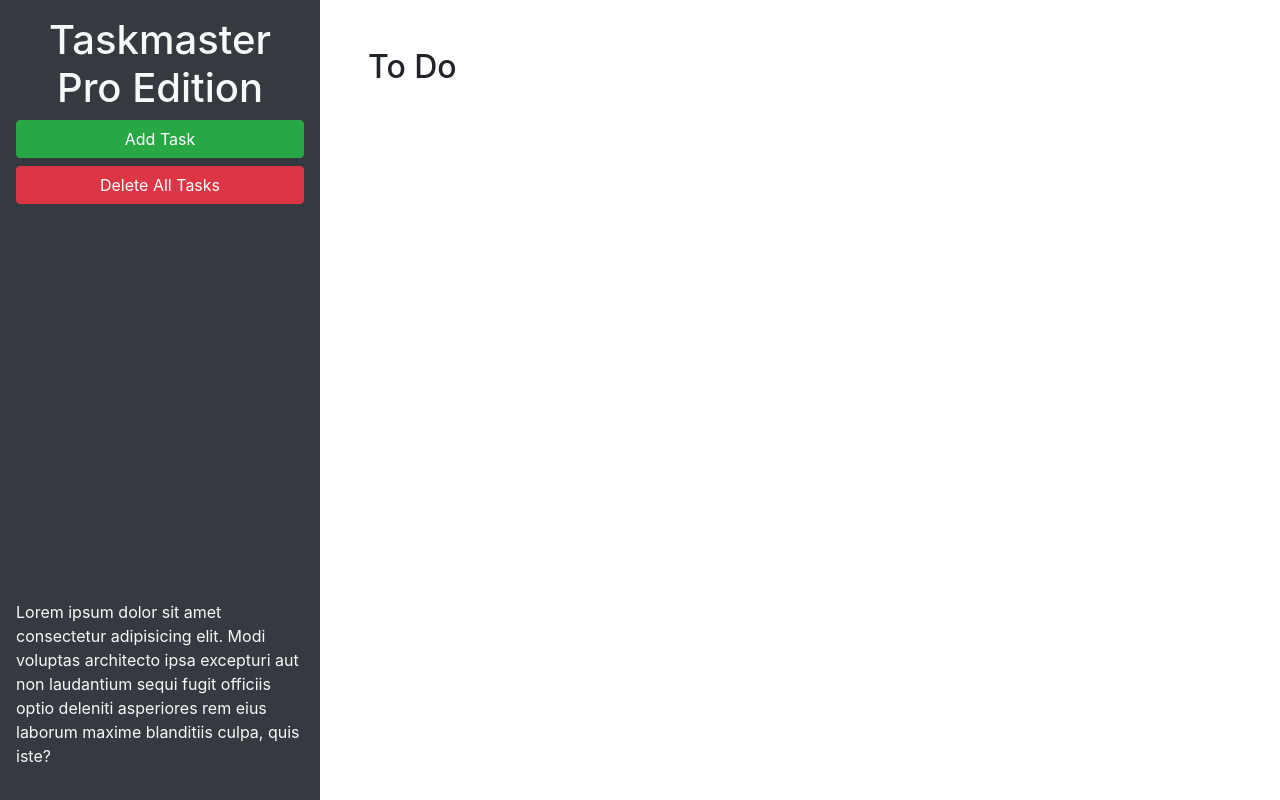
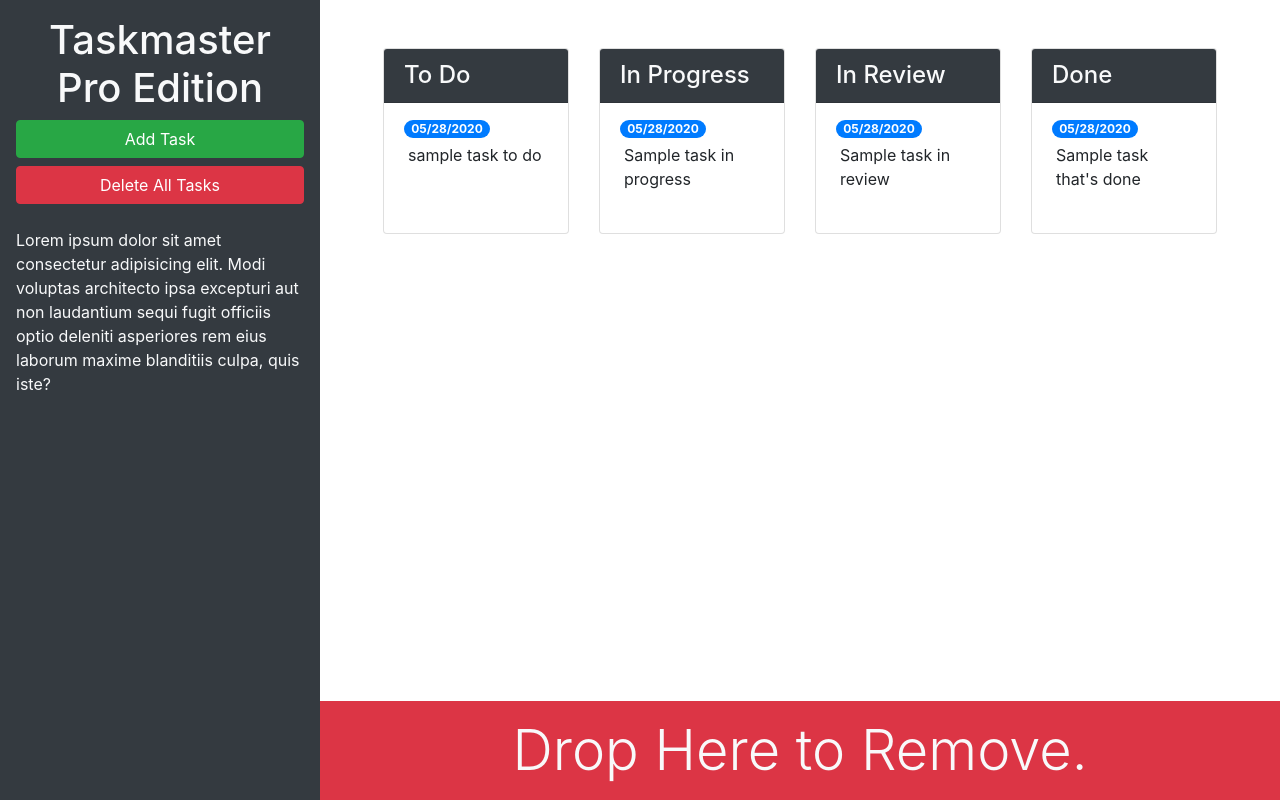
Before and after one commit to Oindrila11/taskmaster-pro, a plain HTML site: page index.html in a window 1280 px wide. Drawn offline with nearby package versions, Linux system fonts and the light colour scheme.

Commit message:
added bootstrap

```diff
--- a/assets/js/script.js
+++ b/assets/js/script.js
@@ -114,15 +114,6 @@ $("#task-form-modal .btn-primary").click(function () {
 });
 
 
-// remove all tasks
-$("#remove-tasks").on("click", function () {
-  for (var key in tasks) {
-    tasks[key].length = 0;
-    $("#list-" + key).empty();
-  }
-  saveTasks();
-});
-
 
 // load tasks for the first time
 loadTasks();
@@ -175,3 +166,12 @@ $(".list-group").on("blur", "input[type='text']", function () {
   // replace input with span element
   $(this).replaceWith(taskSpan);
 });
+
+// remove all tasks
+$("#remove-tasks").on("click", function () {
+  for (var key in tasks) {
+    tasks[key].length = 0;
+    $("#list-" + key).empty();
+  }
+  saveTasks();
+});
--- a/index.html
+++ b/index.html
@@ -13,23 +13,84 @@
 <body>
 
   <div class="row min-vh-100 no-gutters">
-    <header class="col-12 col-lg-3 bg-dark text-light d-flex flex-column p-4 p-lg-3">
+    <header class="col-12 col-lg-3 bg-dark text-light sticky-top d-flex flex-column p-4 p-lg-3">
       <h1 class="text-center">Taskmaster Pro Edition</h1>
+      <div class="ml-md-auto w-100 w-md-auto">
       <button id="create-task" class="btn btn-block btn-success" data-toggle="modal" data-target="#task-form-modal">Add
         Task</button>
-      <button id="remove-tasks" class="btn btn-block btn-danger">Delete All Tasks</button>
-      <p class="mt-auto">Lorem ipsum dolor sit amet consectetur adipisicing elit. Modi voluptas architecto ipsa
+      <button id="remove-tasks" class="btn btn-block btn-danger mb-2 mb-md-4">Delete All Tasks</button>
+      <p class="mt-auto d-none d-lg-block">Lorem ipsum dolor sit amet consectetur adipisicing elit. Modi voluptas architecto ipsa
         excepturi aut non
         laudantium sequi fugit officiis optio deleniti asperiores rem eius laborum maxime blanditiis culpa, quis iste?
       </p>
     </header>
-    <main class="col-12 col-lg-9">
-      <div class="m-5">
-        <h2>To Do</h2>
-        <ul id="list-toDo" class="list-group"> </ul>
+    <main class="col-12 col-lg-9 d-flex flex-column">
+      <div class="m-5 row justify-content-around">
+        <!-- todo start -->
+        <div class="col-12 col-md-6 col-xl-3 mb-3">
+          <div class="card">
+            <h4 class="card-header bg-dark text-light">
+              To Do</h4>
+          <ul id="list-toDo" class="list-group list-group-flush">
+          <li class = "list-group-item">
+            <span class = "badge badge-primary badge-pill">05/28/2020</span>
+            <p class = "m-1">sample task to do</p>
+          </li>
+          </ul>
+        </div>
+        </div>
+        <!-- todo end -->
+        <!-- in progress start -->
+        <div class="col-12 col-md-6 col-xl-3 mb-3">
+          <div class="card">
+            <h4 class="card-header bg-dark text-light">
+              In Progress</h4>
+
+          <ul id="list-inProgress" class="list-group list-group-flush">
+            <li class="list-group-item">
+              <span class="badge badge-primary badge-pill">05/28/2020</span>
+              <p class="m-1">Sample task in progress</p>
+            </li>
+          </ul>
+        </div>
+        </div>
+        <!-- in progress end -->
+        <!-- in review start -->
+        <div class="col-12 col-md-6 col-xl-3 mb-3">
+          <div class="card">
+            <h4 class="card-header bg-dark text-light">
+              In Review</h4>
+          <ul id="list-inReview" class="list-group list-group-flush">
+            <li class="list-group-item">
+              <span class="badge badge-primary badge-pill">05/28/2020</span>
+              <p class="m-1">Sample task in review</p>
+            </li>
+          </ul>
+        </div>
+        </div>
+        <!-- in review end -->
+        <!-- done start -->
+        <div class="col-12 col-md-6 col-xl-3 mb-3">
+          <div class="card">
+            <h4 class="card-header bg-dark text-light">
+              Done</h4>
+          <ul id="list-done" class="list-group list-group-flush">
+            <li class="list-group-item">
+              <span class="badge badge-primary badge-pill">05/28/2020</span>
+              <p class="m-1">Sample task that's done</p>
+            </li>
+          </ul>
+        </div>
+        </div>
+        <!-- done end -->
+      </div>
+      <div class="mt-auto" id="trash">
+        <div class="w-100 bg-danger p-3 text-center text-light display-4 ">
+          Drop Here to Remove.
+        </div>
       </div>
     </main>
-  </div>
+
 
   <!-- Modal -->
   <div class="modal fade" id="task-form-modal" tabindex="-1" role="dialog" aria-labelledby="task-form-modal"
@@ -46,11 +107,11 @@
           <form>
             <div class="form-group">
               <label for="modalTaskDescription">Task description</label>
-              <textarea id="modalTaskDescription" rows="3"></textarea>
+              <textarea id="modalTaskDescription" rows="3" class="form-control"></textarea>
             </div>
             <div class="form-group">
               <label for="modalDueDate">Due date</label>
-              <input type="text" id="modalDueDate" placeholder="mm/dd/yyyy" autocomplete="off" />
+              <input type="text" class="form-control"id="modalDueDate" placeholder="mm/dd/yyyy" autocomplete="off" />
             </div>
           </form>
         </div>
```
